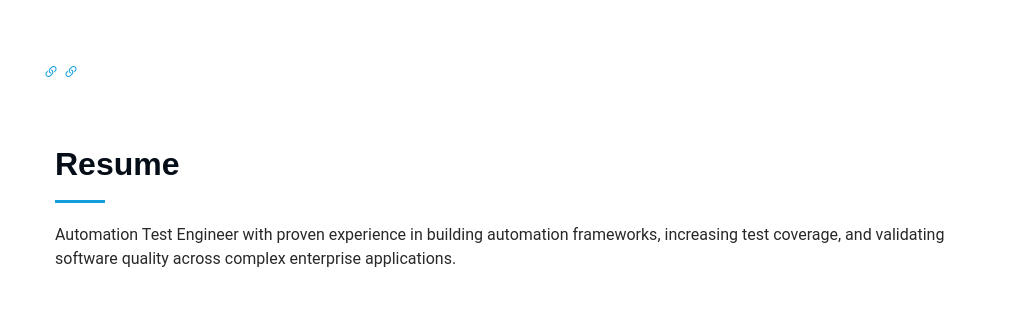
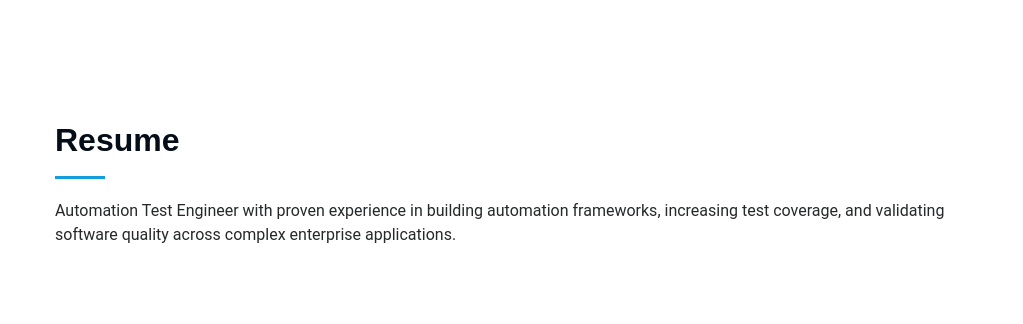
Before and after one commit to RanjithSaiVadithya/portpholio, a plain HTML site: page index.html in a window 1280 px wide. Shown: the part 1724-2048 px from the top of the page, without its empty margins (257-1280 px from the left). Drawn offline with Linux system fonts and the light colour scheme.

Commit message:
Remove unused modal links from index.html
Removed unused modal links from the HTML.

```diff
--- a/index.html
+++ b/index.html
@@ -252,15 +252,6 @@
   </div>
 </div>
 
-    <a href="#" class="details-link" data-bs-toggle="modal" data-bs-target="#wellsFargoModal">
-  <i class="bi bi-link-45deg"></i>
-</a>
-
-<a href="#" class="details-link" data-bs-toggle="modal" data-bs-target="#telenetModal">
-  <i class="bi bi-link-45deg"></i>
-</a>
-
-
 
     <!-- RESUME -->
     <section id="resume" class="resume section">
```
